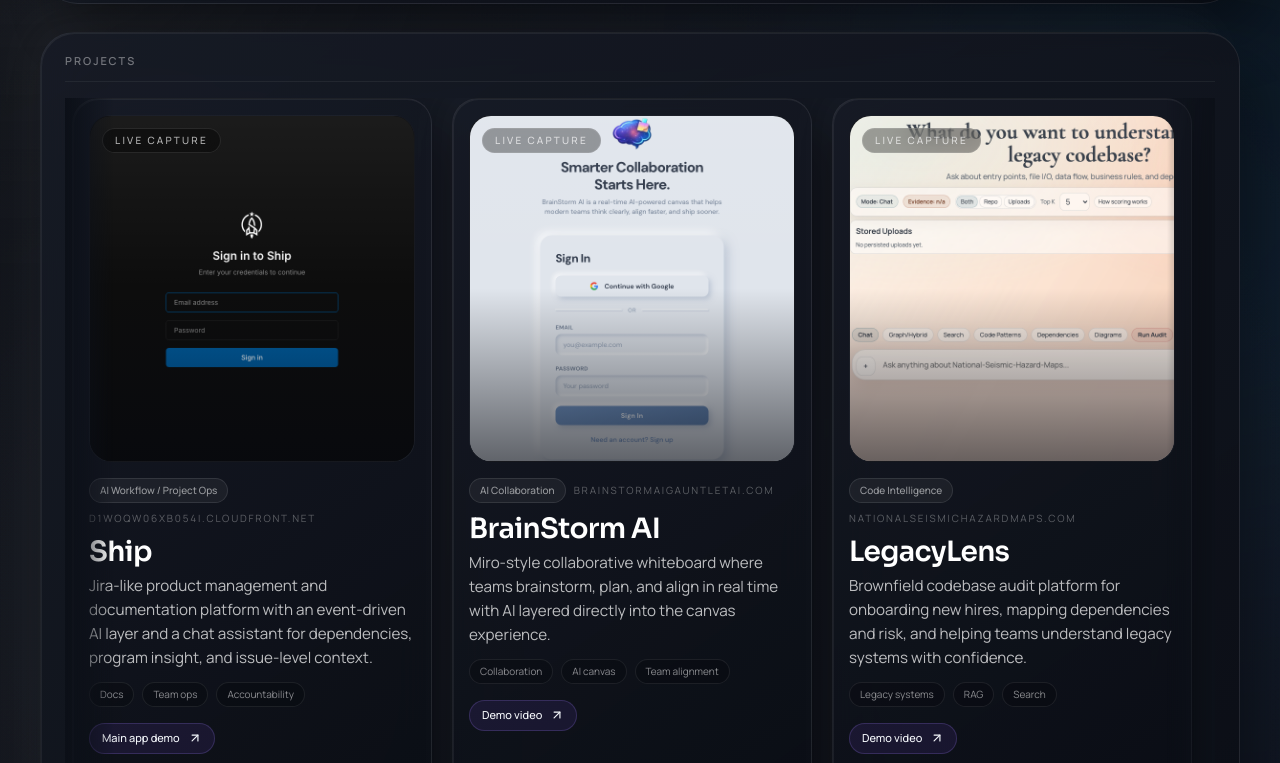
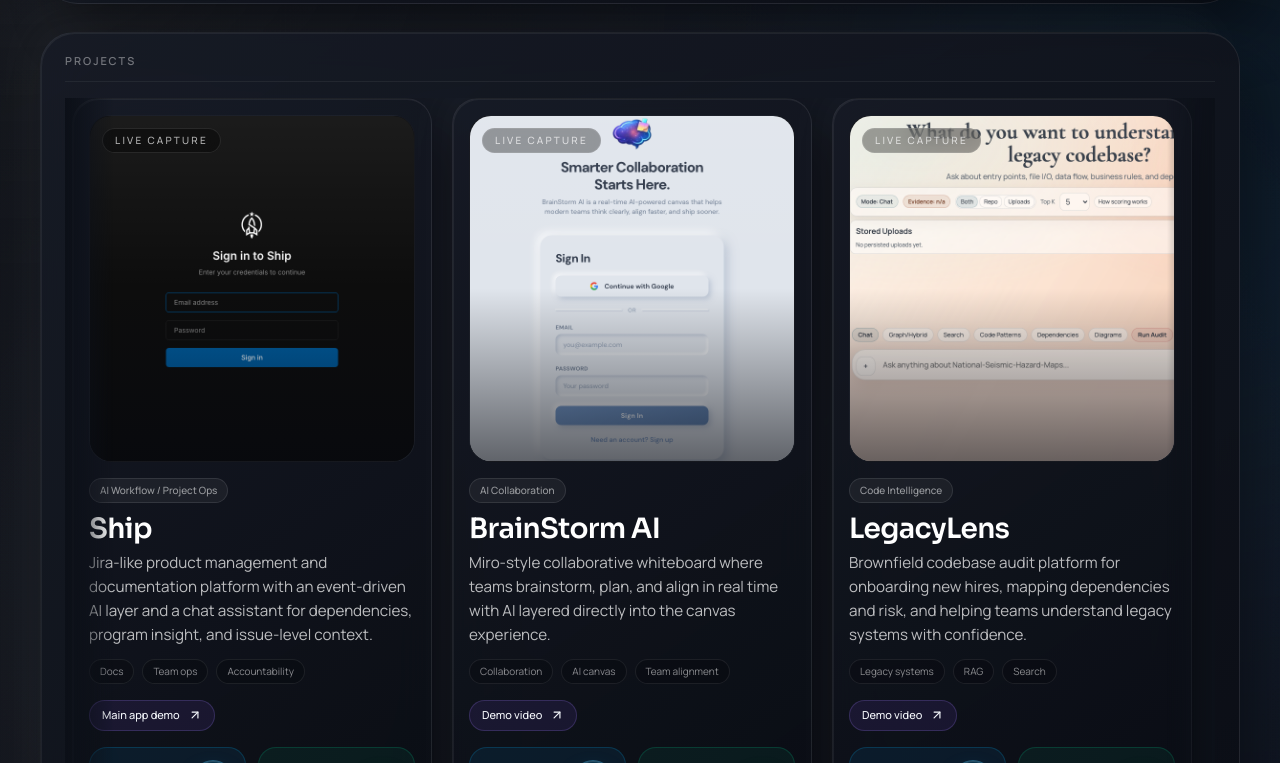
Before and after one commit to StefanoCaruso456/portfolio, a Next.js app: page / in a window 1280 px wide. Shown: the part 477-1240 px from the top of the page. Built offline with nearby package versions, Linux system fonts and the light colour scheme.

Commit message:
Remove redundant project card domain text

```diff
--- a/components/project-carousel.tsx
+++ b/components/project-carousel.tsx
@@ -250,9 +250,6 @@
                       <span className="rounded-full border border-white/10 bg-white/5 px-2.5 py-1 text-[10px] font-medium text-white/55">
                         {project.category}
                       </span>
-                      <span className="text-[10px] uppercase tracking-[0.18em] text-white/32">
-                        {project.domain}
-                      </span>
                     </div>
 
                     <div className="space-y-2">
```
